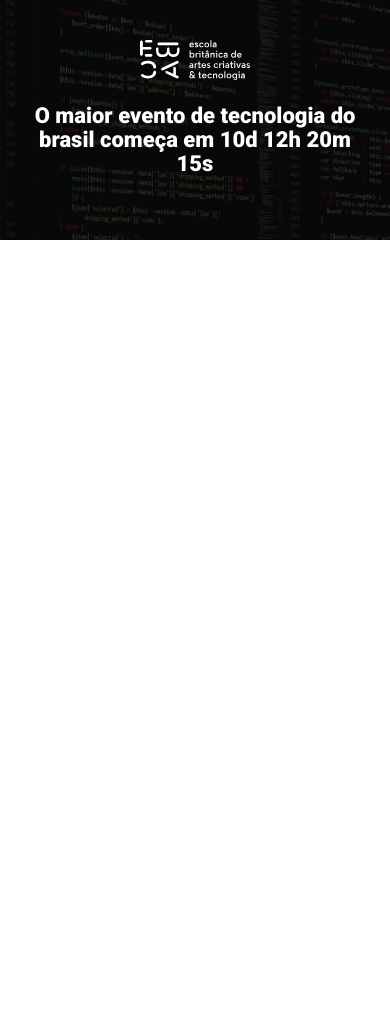
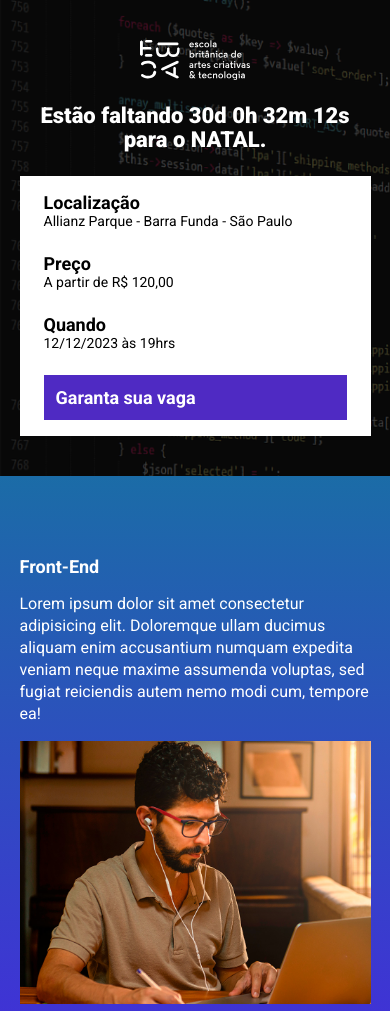
Before and after one commit to Danielzanch/Exercicio_Parcel, a website built with Parcel: page src/index.html in a window 390 px wide. Shown: the top 1011 px of the page. Before the commit the page ends 844 px from the top, so only its background shows below. Built offline with nearby package versions, Linux system fonts and the light colour scheme.

Commit message:
finalizando contador

```diff
--- a/src/index.html
+++ b/src/index.html
@@ -8,18 +8,86 @@
     <link rel="preconnect" href="https://fonts.gstatic.com" crossorigin>
     <link href="https://fonts.googleapis.com/css2?family=Roboto:wght@400;700;900&display=swap" rel="stylesheet">
     <link rel="stylesheet" href="styles/main.scss">
+    <link rel="stylesheet" href="https://unpkg.com/aos@next/dist/aos.css" />
 </head>
 <body>
     <header class="hero">
         <div class="container">
             <img class="hero__logo" src="./images/ebac_logo.svg" alt="EBAC">
             <p class="hero__text">
-                O maior evento de tecnologia do brasil começa em 10d 12h 20m 15s
+                Estão faltando <span id="contador"></span> para o NATAL.
             </p>
+            <div class="infos-bar">
+                <ul class="infos-bar__infos">
+                    <li class="infos-bar__infos__item">
+                        <b>Localização</b>
+                        Allianz Parque - Barra Funda - São Paulo
+                    </li>
+                    <li class="infos-bar__infos__item">
+                        <b>Preço</b>
+                        A partir de R$ 120,00
+                    </li>
+                    <li class="infos-bar__infos__item">
+                        <b>Quando</b>
+                        12/12/2023 às 19hrs
+                    </li>
+                </ul>
+                <a href="#" class="button button--primary">
+                    Garanta sua vaga
+                </a>
+            </div>
         </div>
     </header>
 
+    <section class="event event--frontend" >
+        <div class="container" data-aos="fade-right">
+            <div class="event__details">
+                <h2 class="event__details__title">Front-End</h2>
+                <p class="event__details__description">
+                    Lorem ipsum dolor sit amet consectetur adipisicing elit. Doloremque ullam ducimus aliquam enim accusantium numquam expedita veniam neque maxime assumenda voluptas, sed fugiat reiciendis autem nemo modi cum, tempore ea!
+                </p>
+            </div>
+                <img class="event__image" src="./images/frontend.png" alt="front-end">
+        </div>
+    </section>
 
+    <section class="event event--ui-ux event--image-left">
+        <div class="container" data-aos="fade-left">
+            <div class="event__details">
+                <h2 class="event__details__title">UI/UX</h2>
+                <p class="event__details__description">
+                    Lorem ipsum dolor sit amet consectetur adipisicing elit. Doloremque ullam ducimus aliquam enim accusantium numquam expedita veniam neque maxime assumenda voluptas, sed fugiat reiciendis autem nemo modi cum, tempore ea!
+                </p>
+            </div>
+                <img class="event__image" src="./images/frontend.png" alt="front-end">
+        </div>
+    </section>
+
+    <section class="event event--data-science">
+        <div class="container" data-aos="fade-right">
+            <div class="event__details">
+                <h2 class="event__details__title">Data Science</h2>
+                <p class="event__details__description">
+                    Lorem ipsum dolor sit amet consectetur adipisicing elit. Doloremque ullam ducimus aliquam enim accusantium numquam expedita veniam neque maxime assumenda voluptas, sed fugiat reiciendis autem nemo modi cum, tempore ea!
+                </p>
+            </div>
+                <img class="event__image" src="./images/frontend.png" alt="front-end">
+        </div>
+    </section>
+
+    <section class="event event--backend event--image-left">
+        <div class="container" data-aos="fade-left">
+            <div class="event__details">
+                <h2 class="event__details__title">back-End</h2>
+                <p class="event__details__description">
+                    Lorem ipsum dolor sit amet consectetur adipisicing elit. Doloremque ullam ducimus aliquam enim accusantium numquam expedita veniam neque maxime assumenda voluptas, sed fugiat reiciendis autem nemo modi cum, tempore ea!
+                </p>
+            </div>
+                <img class="event__image" src="./images/frontend.png" alt="front-end">
+        </div>
+    </section>
+
+    <script src="https://unpkg.com/aos@next/dist/aos.js"></script>
     <script src="scripts/main.js"></script>
 </body>
 </html>
--- a/src/scripts/main.js
+++ b/src/scripts/main.js
@@ -0,0 +1,25 @@
+AOS.init();
+
+
+const dataDoEvento = new Date("Dec 25, 2023 24:00:00");
+const timeStampDoEvento = dataDoEvento.getTime();
+
+
+const contaAsHoras = setInterval(function() {
+    const agora = new Date();
+    const timeStampAtual = agora.getTime();
+
+    const distanciaAteOEvento = timeStampDoEvento - timeStampAtual;
+
+    const diaEmMs = 1000 * 60 * 60 * 24;
+    const horaEmMs = 1000 * 60 * 60;
+    const minutoEmMs = 1000 * 60;
+
+    const diasAteOEvento = Math.floor(distanciaAteOEvento / diaEmMs);
+    const horasAteOEvento = Math.floor((distanciaAteOEvento % diaEmMs) / horaEmMs);
+    const minutosAteOEvento = Math.floor((distanciaAteOEvento % horaEmMs) / minutoEmMs);
+    const segundosAteOEvento = Math.floor((distanciaAteOEvento % minutoEmMs) / 1000);
+
+    document.getElementById('contador').innerHTML = `${diasAteOEvento}d ${horasAteOEvento}h ${minutosAteOEvento}m ${segundosAteOEvento}s`;
+
+}, 1000);
--- /dev/null
+++ b/src/styles/_event.scss
@@ -0,0 +1,65 @@
+@use 'variables';
+
+.event {
+    padding: 80px 0;
+
+    &--frontend {
+        background-image: linear-gradient(variables.$blue1, variables.$blue2);
+    }
+
+    &--ui-ux {
+        background-image: linear-gradient(variables.$blue2, variables.$pink);
+    }
+
+    &--data-science {
+        background-image: linear-gradient(variables.$pink, variables.$yellow);
+    }
+
+    &--backend {
+        background-image: linear-gradient(variables.$yellow, variables.$pink);
+    }
+
+    &--image-left {
+        .container {
+            flex-direction: row-reverse; //inverte a posição das colunas
+        }
+    }
+
+    .container {
+        display: flex;
+        gap: 40px;
+    }
+
+    &__image {
+        max-width: 360px;
+    }
+
+    &__details {
+
+
+        &__title {
+            font-size: 18px;
+            font-weight: bold;
+            margin-bottom: 16px;
+        }
+
+        &__description {
+            line-height: 22px;
+        }
+    }
+
+    @media (max-width: 640px) {
+        .container {
+            display: block;
+        }
+
+        &__image {
+            width: 100%;
+        }
+
+        &__details {
+            margin-right: 0;
+            margin-bottom: 16px;
+        }
+    }
+}
--- /dev/null
+++ b/src/styles/_variables.scss
@@ -0,0 +1,8 @@
+$textColor: #fff;
+$secondaryTextColor: #000;
+
+$blue1: #1b6ca7;
+$purple: #4f2ac3;
+$blue2: #442bdb;
+$pink: #89223b;
+$yellow: #9c791d;
--- /dev/null
+++ b/src/styles/components/_buttons.scss
@@ -0,0 +1,27 @@
+@use '../variables';
+
+.button {
+    padding: 12px;
+    font-size: 18px;
+    font-weight: bold;
+    text-decoration: none;
+    text-align: center;
+    white-space: nowrap; // para que o texto nao quebre a linha
+
+    &--primary {
+        color: variables.$textColor;
+        background-color: variables.$purple;
+    }
+
+    @media (max-width: 640px) {
+        display: flex;
+        width: 100%;
+        align-items: center;
+    }
+
+    @media (max-width: 1024px) {
+        display: flex;
+        align-items: center;
+    }
+
+}
--- /dev/null
+++ b/src/styles/components/_infos_bar.scss
@@ -0,0 +1,42 @@
+@use '../variables';
+
+.infos-bar {
+    padding: 16px 24px;
+    background-color: variables.$textColor;
+    display: flex;
+    justify-content: space-between;
+
+    &__infos {
+        display: flex;
+        gap: 40px;
+
+        &__item {
+            font-size: 14px;
+            color: variables.$secondaryTextColor;
+
+            b {
+                color: variables.$secondaryTextColor;
+                font-size: 18px;
+                display: block;
+            }
+        }
+    }
+
+    @media (max-width: 640px) {
+        display: block;
+
+        &__infos {
+            display: block;
+
+            &__item {
+                margin-bottom: 24px;
+            }
+        }
+    }
+
+    @media (max-width: 1024px) {
+        &__infos {
+            gap: 16px;
+        }
+    }
+}
--- a/src/styles/main.scss
+++ b/src/styles/main.scss
@@ -1,10 +1,16 @@
 @use 'hero';
+@use 'components/infos_bar';
+@use 'components/buttons';
+@use 'event';
+@use 'variables';
 
 *{
     margin: 0;
     padding: 0;
     box-sizing: border-box;
     font-family: roboto, sans-serif;
+    list-style: none;
+    color: variables.$textColor;
 }
 
 .container {
```
